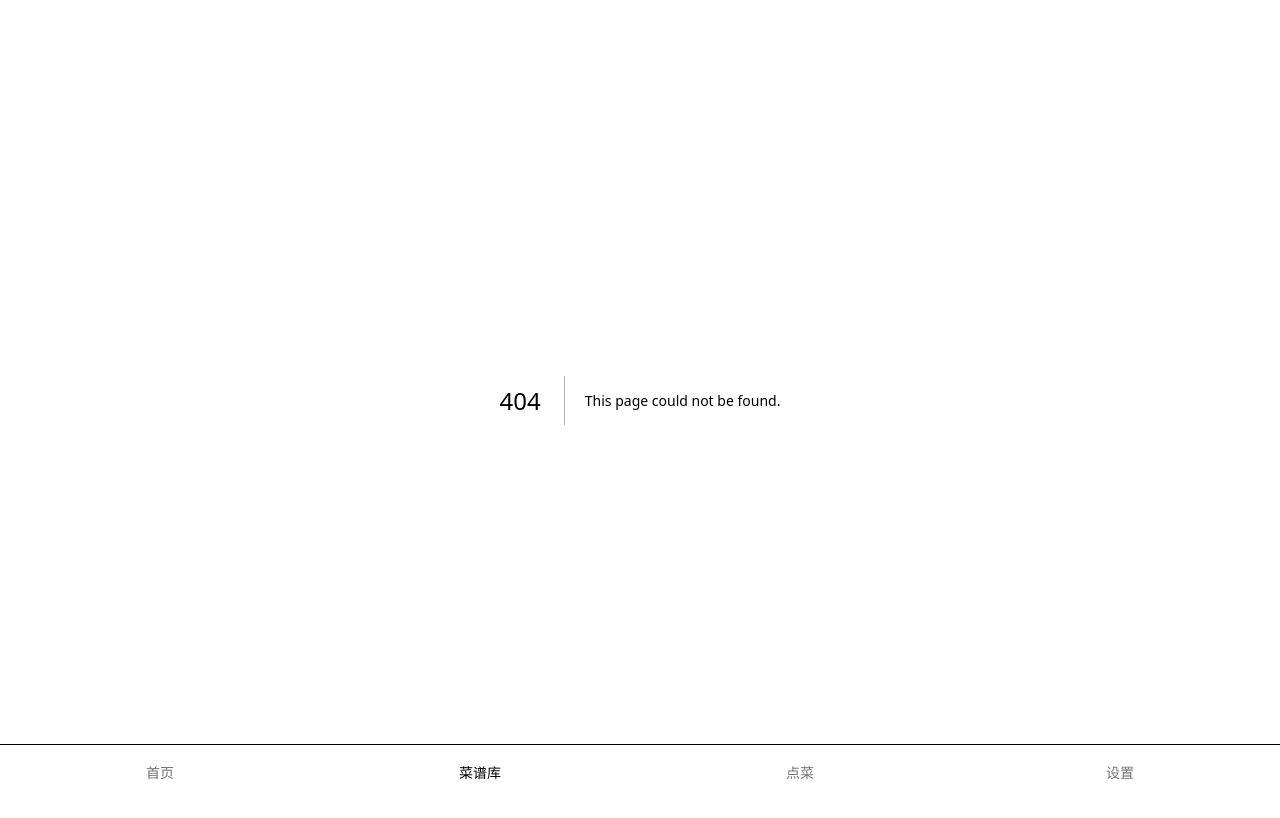
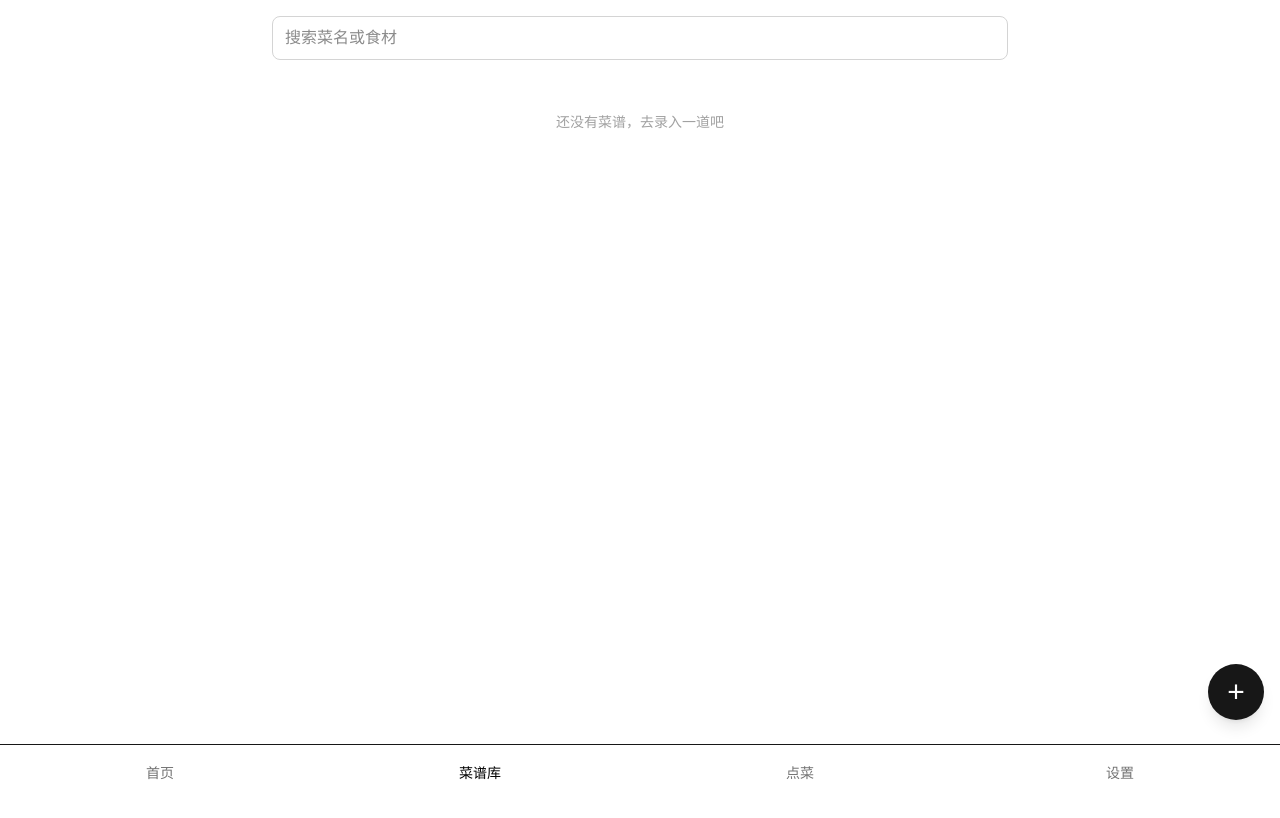
Before and after one commit to Zhangxml/AI-eat, a Next.js app: page /recipes in a window 1280 px wide. Before the commit this address had no page. Shown: the top 818 px of the page. Built offline with nearby package versions, Linux system fonts and the light colour scheme.

Commit message:
feat: 菜谱库列表页（搜索/标签过滤/空态）

```diff
--- /dev/null
+++ b/src/app/recipes/page.tsx
@@ -0,0 +1,135 @@
+'use client'
+
+// 菜谱库列表页：搜索（300ms 防抖）+ 标签 chips 过滤 + 列表渲染 + 空态 + 新增浮动按钮
+import { useCallback, useEffect, useRef, useState } from 'react'
+import Link from 'next/link'
+import RecipeListItem from '@/components/RecipeListItem'
+import { apiFetch } from '@/lib/api-fetch'
+import type { Recipe } from '@/lib/recipe-types'
+
+// 响应契约：GET /api/recipes?q=&tag= → 200 { recipes, invalidFiles }
+interface ListResponse {
+  recipes: Recipe[]
+  invalidFiles: string[]
+}
+
+export default function RecipesPage() {
+  // 搜索框受控值（立即回显）；q 为防抖后的实际请求参数
+  const [inputValue, setInputValue] = useState('')
+  const [q, setQ] = useState('')
+  const [tag, setTag] = useState<string | null>(null)
+  const [recipes, setRecipes] = useState<Recipe[]>([])
+  const [invalidFiles, setInvalidFiles] = useState<string[]>([])
+  const [loading, setLoading] = useState(true)
+  // 竞态防护：只接受最后一次请求的结果，防止乱序响应覆盖新结果
+  const requestIdRef = useRef(0)
+
+  // 标签 chips 数据：从当前返回的全量列表（无 tag 过滤时）聚合 tag 去重
+  const [allTags, setAllTags] = useState<string[]>([])
+
+  // 拉取菜谱列表：q/tag 变化都会触发
+  const loadRecipes = useCallback(async (query: string, activeTag: string | null) => {
+    const id = ++requestIdRef.current
+    setLoading(true)
+    try {
+      const params = new URLSearchParams()
+      if (query.trim()) params.set('q', query.trim())
+      if (activeTag) params.set('tag', activeTag)
+      const res = await apiFetch(`/api/recipes?${params.toString()}`)
+      if (!res.ok) return
+      const data = (await res.json()) as ListResponse
+      // 丢弃过期响应，只保留最后一次请求结果
+      if (id !== requestIdRef.current) return
+      setRecipes(data.recipes)
+      setInvalidFiles(data.invalidFiles)
+      // 仅在无标签过滤时聚合全量标签，作为 chips 数据源
+      if (!activeTag) {
+        setAllTags([...new Set(data.recipes.flatMap((r) => r.tags))])
+      }
+    } finally {
+      if (id === requestIdRef.current) setLoading(false)
+    }
+  }, [])
+
+  // 搜索防抖：input 事件后 300ms 才把值提交给请求参数，期间再次输入则重置计时
+  useEffect(() => {
+    const timer = setTimeout(() => setQ(inputValue), 300)
+    return () => clearTimeout(timer)
+  }, [inputValue])
+
+  // q 或 tag 变化时重新拉取
+  useEffect(() => {
+    void loadRecipes(q, tag)
+  }, [q, tag, loadRecipes])
+
+  const hasFilters = q.trim() !== '' || tag !== null
+
+  return (
+    <main className="mx-auto max-w-3xl px-4 py-4">
+      {/* invalidFiles 非空时顶部黄条：提示 N 个文件格式异常并列出文件名 */}
+      {invalidFiles.length > 0 && (
+        <div className="mb-3 rounded-lg border border-amber-200 bg-amber-50 px-3 py-2 text-sm text-amber-800">
+          {invalidFiles.length} 个文件格式异常：{invalidFiles.join('、')}
+        </div>
+      )}
+
+      {/* 搜索框：与浮动按钮同行，输入框高度 ≥44px */}
+      <div className="mb-3 flex gap-2">
+        <input
+          type="search"
+          value={inputValue}
+          onChange={(e) => setInputValue(e.target.value)}
+          placeholder="搜索菜名或食材"
+          aria-label="搜索菜名或食材"
+          className="min-h-[44px] min-w-0 flex-1 rounded-lg border border-neutral-300 px-3 text-base outline-none focus:border-neutral-900"
+        />
+      </div>
+
+      {/* 标签 chips：来自当前库内全部标签；再次点击取消选中 */}
+      {allTags.length > 0 && (
+        <div className="mb-3 flex flex-wrap gap-2">
+          {allTags.map((t) => (
+            <button
+              key={t}
+              type="button"
+              onClick={() => setTag((prev) => (prev === t ? null : t))}
+              className={`min-h-[44px] rounded-full border px-3 text-sm transition-colors ${
+                tag === t
+                  ? 'border-neutral-900 bg-neutral-900 text-white'
+                  : 'border-neutral-300 bg-white text-neutral-600 active:bg-neutral-100'
+              }`}
+            >
+              {t}
+            </button>
+          ))}
+        </div>
+      )}
+
+      {/* 列表主体：加载中 / 空态 / 列表三态 */}
+      {loading ? (
+        <p className="py-10 text-center text-sm text-neutral-400">加载中…</p>
+      ) : recipes.length === 0 ? (
+        hasFilters ? (
+          <p className="py-10 text-center text-sm text-neutral-400">没有匹配的菜谱，换个关键词试试</p>
+        ) : (
+          <p className="py-10 text-center text-sm text-neutral-400">还没有菜谱，去录入一道吧</p>
+        )
+      ) : (
+        <ul className="flex flex-col gap-2">
+          {recipes.map((recipe) => (
+            <RecipeListItem key={recipe.id} recipe={recipe} />
+          ))}
+        </ul>
+      )}
+
+      {/* 右下角浮动 + 按钮：56px 触摸目标，链接到录入页；right 预留可避开底部导航安全区 */}
+      <Link
+        href="/recipes/new"
+        aria-label="录入新菜谱"
+        className="fixed bottom-20 right-4 z-40 flex h-14 w-14 items-center justify-center rounded-full bg-neutral-900 text-3xl leading-none text-white shadow-lg transition-colors active:bg-neutral-700"
+      >
+        +
+      </Link>
+    </main>
+  )
+}
--- /dev/null
+++ b/src/components/RecipeListItem.tsx
@@ -0,0 +1,47 @@
+// 菜谱库列表行组件：名称 + 分类徽标 + 时长/难度 + 食材摘要，整行可点击跳详情页
+import Link from 'next/link'
+import type { Recipe } from '@/lib/recipe-types'
+
+// 分类徽标配色（Tailwind 默认色板软色背景 + 深色文字）；category 可选，未设置时不渲染徽标
+const CATEGORY_STYLES: Record<NonNullable<Recipe['category']>, string> = {
+  荤菜: 'bg-red-50 text-red-700',
+  素菜: 'bg-green-50 text-green-700',
+  汤: 'bg-amber-50 text-amber-700',
+  主食: 'bg-blue-50 text-blue-700',
+  其他: 'bg-neutral-100 text-neutral-600',
+}
+
+// 列表行默认组件：整行为 Link 触摸目标（内边距 + 内容远超 44px）
+export default function RecipeListItem({ recipe }: { recipe: Recipe }) {
+  // 食材摘要：仅取食材名以顿号拼接；配合 truncate 单行截断，长食材名不会撑出横向滚动
+  const ingredientSummary = recipe.ingredients.map((i) => i.name).join('、')
+
+  return (
+    <li>
+      <Link
+        href={`/recipes/${recipe.id}`}
+        className="block rounded-xl border border-neutral-200 bg-white p-4 transition-colors active:bg-neutral-50"
+      >
+        {/* 行首：名称（可截断）+ 分类徽标（不收缩） */}
+        <div className="flex items-center gap-2">
+          <h2 className="min-w-0 flex-1 truncate text-base font-medium text-neutral-900">
+            {recipe.name}
+          </h2>
+          {recipe.category && (
+            <span
+              className={`shrink-0 rounded-full px-2 py-0.5 text-xs ${CATEGORY_STYLES[recipe.category]}`}
+            >
+              {recipe.category}
+            </span>
+          )}
+        </div>
+        {/* 行中：总时长与难度 */}
+        <p className="mt-1 text-xs text-neutral-500">
+          约 {recipe.totalTimeMin} 分钟 · {recipe.difficulty}
+        </p>
+        {/* 行尾：食材摘要，单行截断 */}
+        <p className="mt-1 truncate text-sm text-neutral-600">食材：{ingredientSummary}</p>
+      </Link>
+    </li>
+  )
+}
--- /dev/null
+++ b/src/lib/api-fetch.ts
@@ -0,0 +1,11 @@
+// 前端统一 fetch 封装（完整行为见 Task 16 定义，本文件为按裁定的最小实现）
+// 职责：所有前端请求统一走 apiFetch；响应 401（未登录）时跳转登录页，
+// 并把该 Response 原样返回给调用方自行处理，不抛异常、不吞响应体
+export async function apiFetch(input: RequestInfo | URL, init?: RequestInit): Promise<Response> {
+  const res = await fetch(input, init)
+  if (res.status === 401) {
+    // 未登录：整页跳转登录页（登录页由后续任务提供，当前阶段此分支不会被触发）
+    window.location.href = '/login'
+  }
+  return res
+}
```
